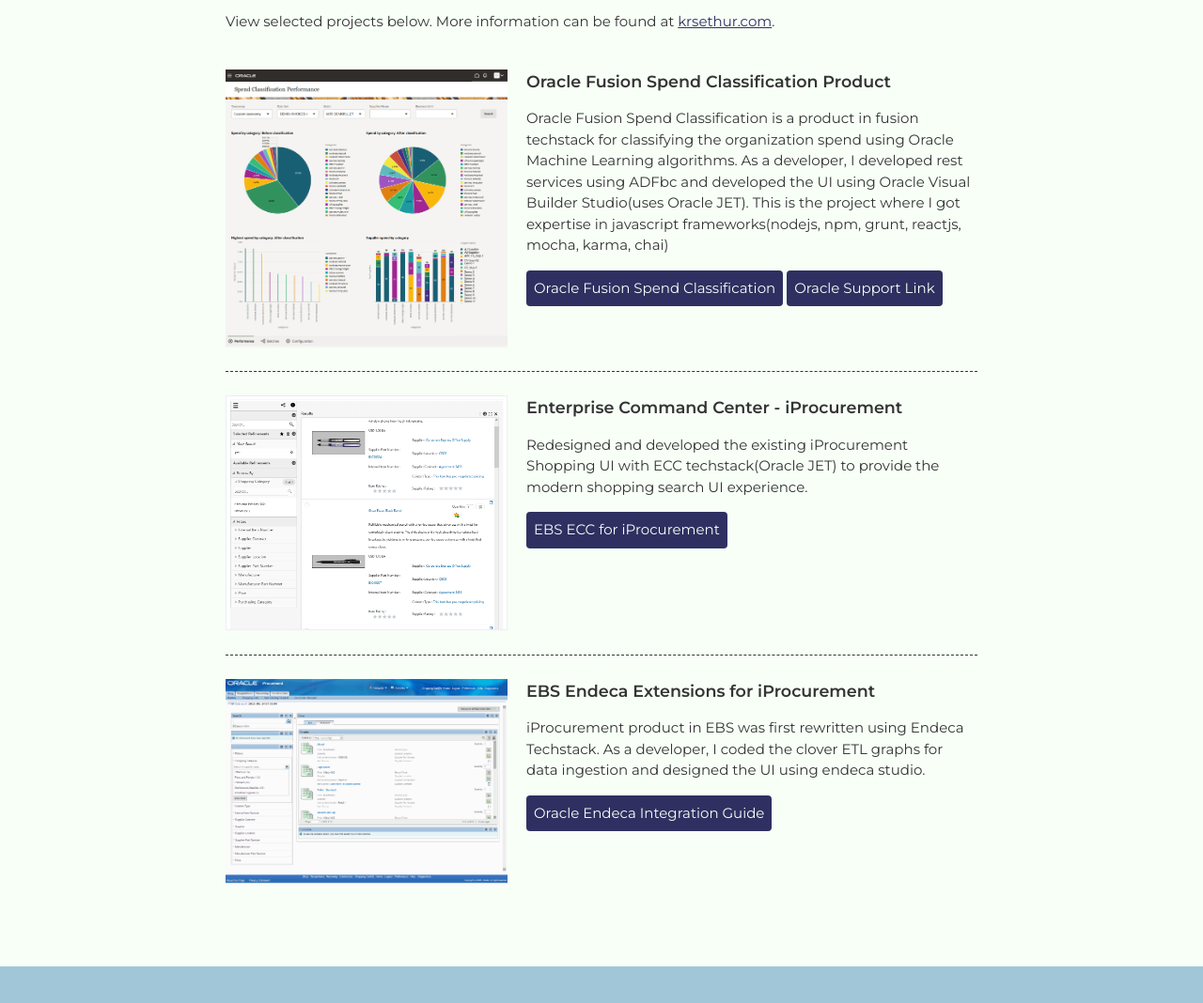
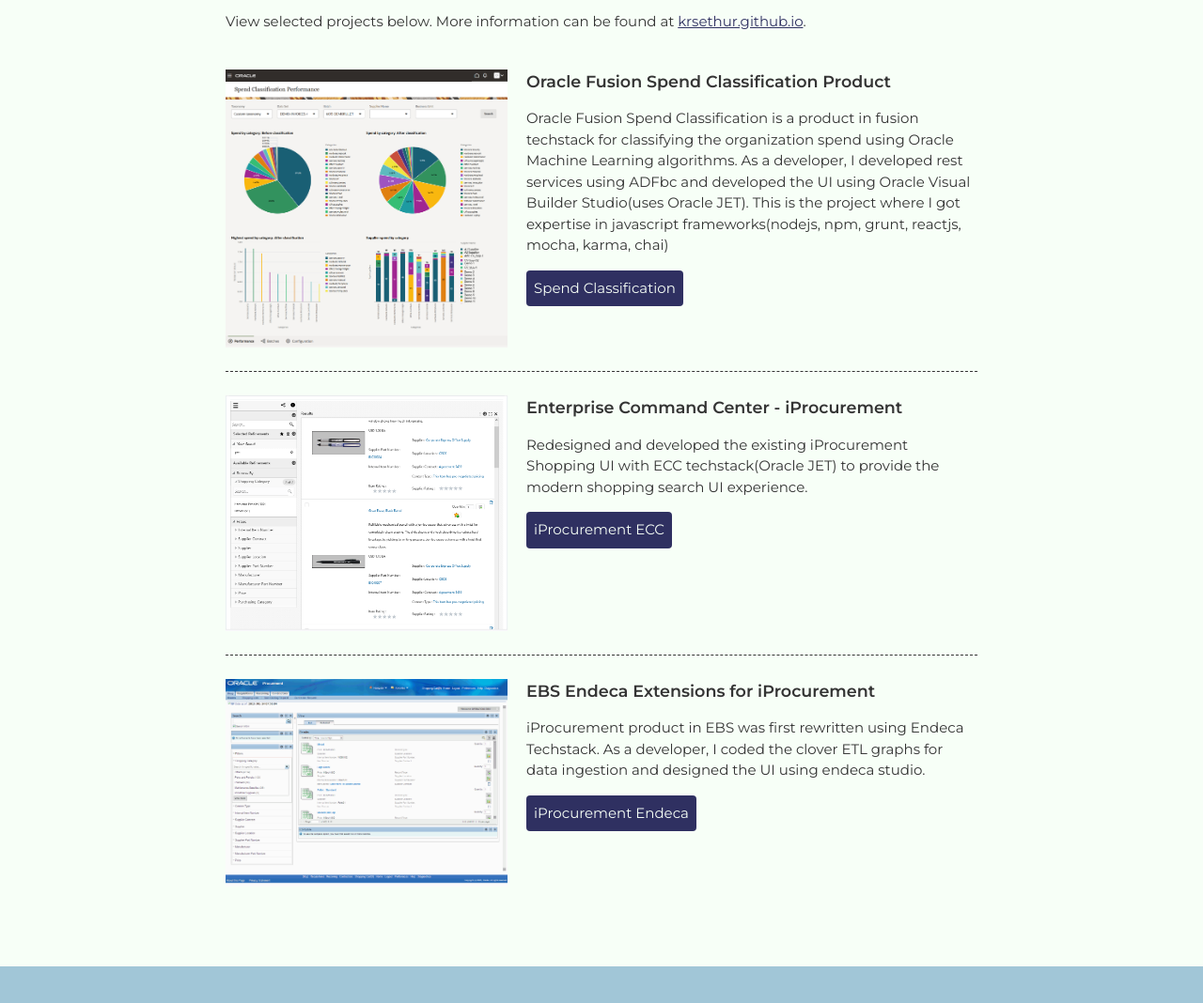
Before and after one commit to krsethur/krsethur.github.io, a plain HTML site: page index.html in a window 1280 px wide. Shown: the part 586-1654 px from the top of the page at 94% size. Drawn offline with Linux system fonts and the light colour scheme.

Commit message:
Project Link Changes

```diff
--- a/index.html
+++ b/index.html
@@ -44,7 +44,7 @@
           <h2>Featured Projects</h2>
           <p>
             View selected projects below. More information can be found at
-            <a href="http://christinatruong.com">krsethur.com</a>.
+            <a href="https://krsethur.github.io/">krsethur.github.io</a>.
           </p>
 
           <!-- Project 1 -->
@@ -67,12 +67,7 @@
               class="btn"
               href="https://docs.oracle.com/en/cloud/saas/procurement/22c/oaprc/overview.html#s20080569"
               target="_blank"
-              >Oracle Fusion Spend Classification</a
-            >
-            <a
-              class="btn"
-              href="https://support.oracle.com/knowledge/Oracle%20Cloud/2797476_1.html"
-              >Oracle Support Link</a
+              >Spend Classification</a
             >
           </section>
 
@@ -93,7 +88,7 @@
               class="btn"
               href="https://docs.oracle.com/cd/E26401_01/doc.122/e48969/T207713T674175.htm"
               target="_blank"
-              >EBS ECC for iProcurement</a
+              >iProcurement ECC</a
             >
           </section>
 
@@ -113,7 +108,7 @@
               class="btn"
               href="https://docs.oracle.com/cd/E18727-01/doc.121/e37993/T610006T610012.htm"
               target="_blank"
-              >Oracle Endeca Integration Guide</a
+              >iProcurement Endeca</a
             >
           </section>
         </div>
```
